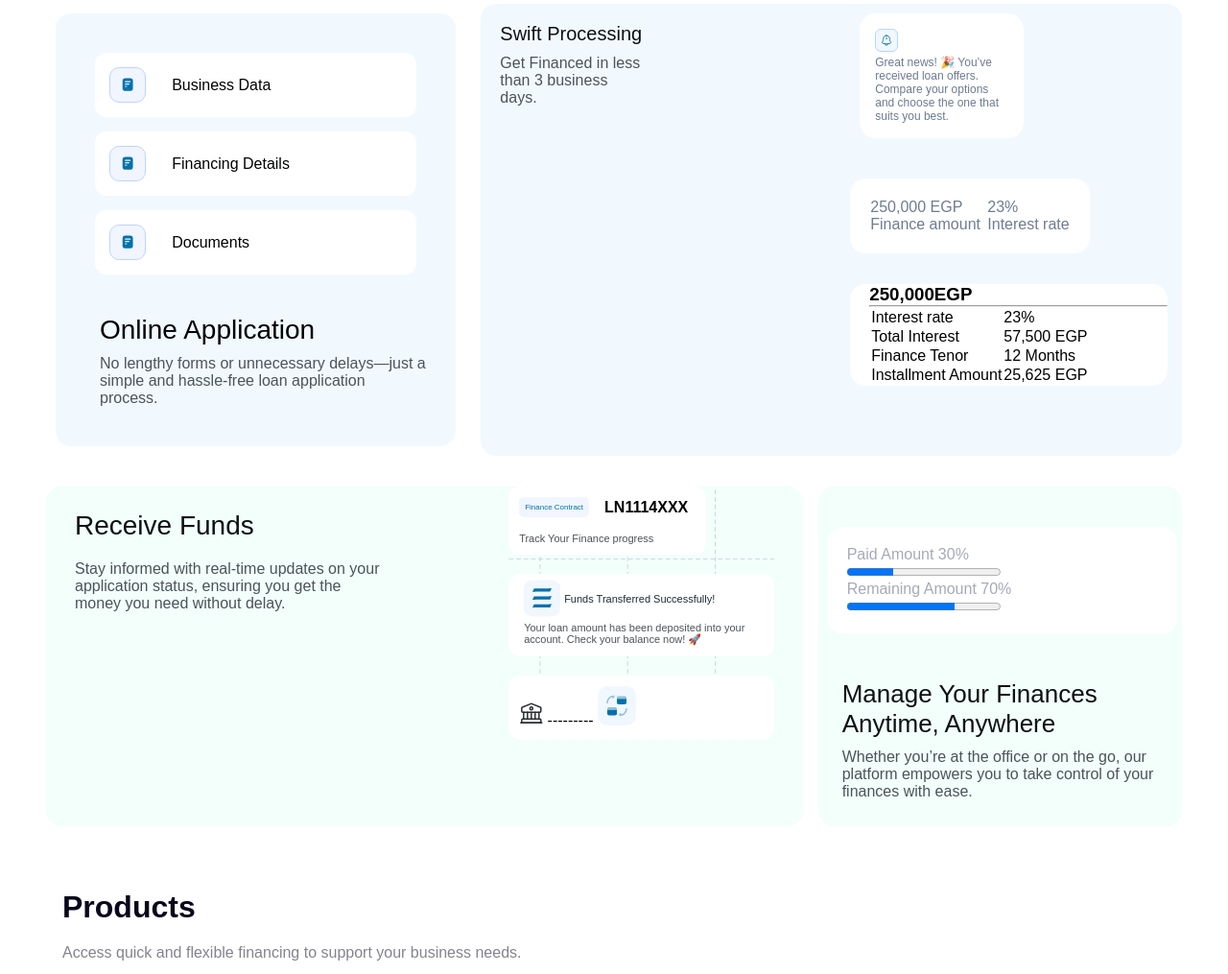
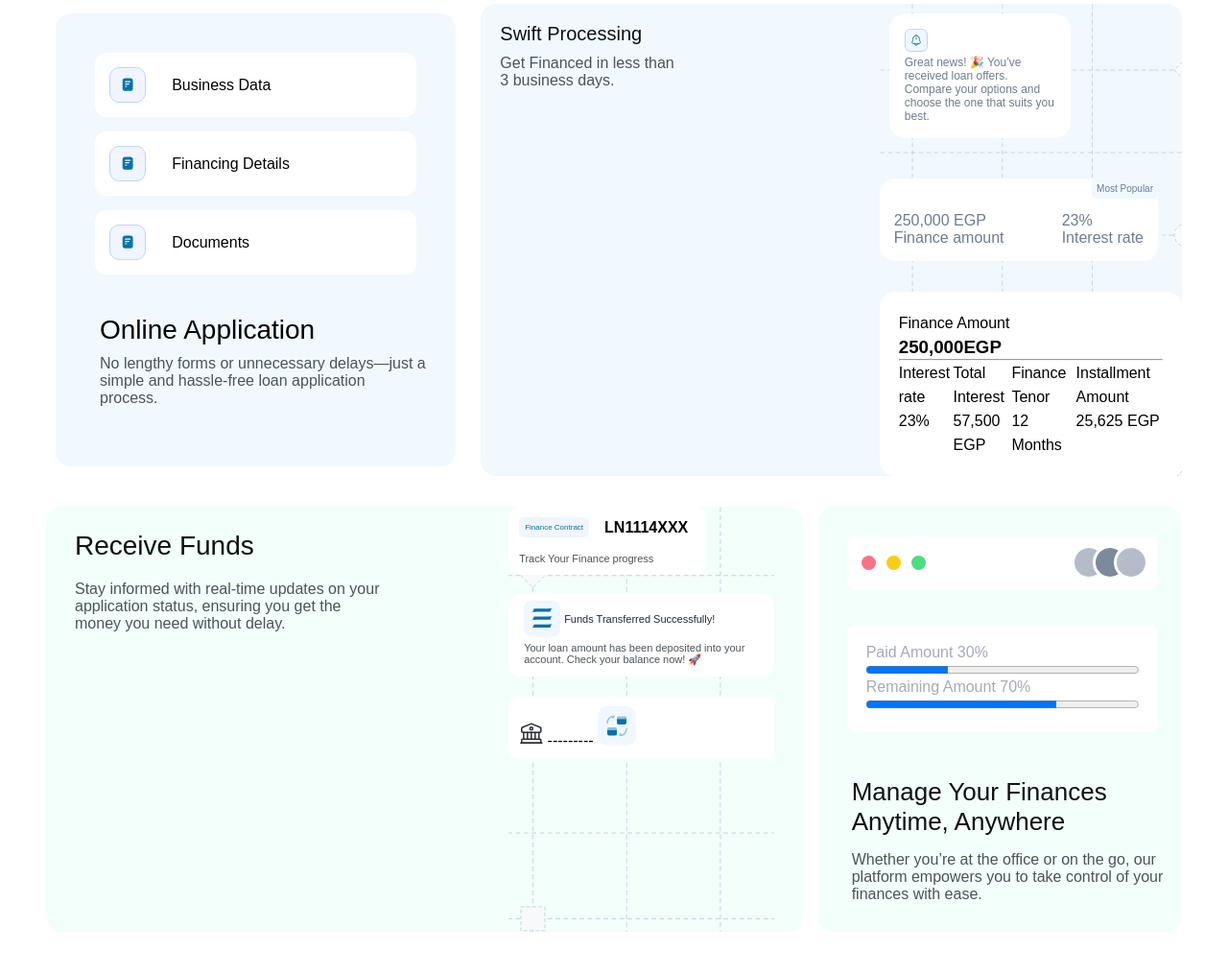
Before and after one commit to Marley103/EFG-SMEs-Clone, a plain HTML site: page index.html in a window 1280 px wide. Shown: the part 952-1967 px from the top of the page at 96% size. Drawn offline with Linux system fonts and the light colour scheme.

Commit message:
styles updated

```diff
--- a/index.html
+++ b/index.html
@@ -99,29 +99,30 @@
                                 <p>23%</p>
                                 <p>Interest rate</p>
                             </div>
-                            <!-- <p>12 Months</p> -->
+                            <div class="hint">Most Popular</div>
                         </div>
                         <div class="rect">
+                            <p>Finance Amount</p>
                             <h3>250,000EGP</h3>
                             <hr>
-                            <table>
-                                <tr>
-                                    <td>Interest rate</td>
-                                    <td>23%</td>
-                                </tr>
-                                <tr>
-                                    <td>Total Interest</td>
-                                    <td>57,500 EGP</td>
-                                </tr>
-                                <tr>
-                                    <td>Finance Tenor</td>
-                                    <td>12 Months</td>
-                                </tr>
-                                <tr>
-                                    <td>Installment Amount</td>
-                                    <td>25,625 EGP</td>
-                                </tr>
-                            </table>
+                            <div class="super">
+                                <div>
+                                    <p>Interest rate</p>
+                                    <p>23%</p>
+                                </div>
+                                <div>
+                                    <p>Total Interest</p>
+                                    <p>57,500 EGP</p>
+                                </div>
+                                <div>
+                                    <p>Finance Tenor</p>
+                                    <p>12 Months</p>
+                                </div>
+                                <div>
+                                    <p>Installment Amount</p>
+                                    <p>25,625 EGP</p>
+                                </div>
+                            </div>
                         </div>
                     </div>
                 </div>
@@ -169,14 +170,25 @@
                     </div>
                 </div>
                 <div class="box4">
-                    <div class="border"></div>
+                    <div class="border">
+                        <div class="child">
+                            <div class="min-cir1"></div>
+                            <div class="min-cir2"></div>
+                            <div class="min-cir3"></div>
+                        </div>
+                        <div class="child">
+                            <div class="circle1"></div>
+                            <div class="circle2"></div>
+                            <div class="circle3"></div>
+                        </div>
+                    </div>
                     <div class="prog">
                         <div>Paid Amount 30%</div>
                         <progress id="file" value="30" max="100"> 30% </progress>
                         <div>Remaining Amount 70%</div>
                         <progress id="file" value="70" max="100"> 70% </progress>
                     </div>
-                    <div class="write">
+                    <div>
                         <h3>Manage Your Finances Anytime, Anywhere</h3>
                         <p>Whether you’re at the office or on the go, our platform empowers you to take control of
                             your
@@ -371,8 +383,9 @@
                     <span>© 2025 All rights reserved EFG Finance SMEs S.A.E.</span>
                 </div>
                 <div class="facebook">
-                    <span>Customer Protection Guide</span>
-                    <span>Follow Us:</span>
+                    <span class="span1">Customer Protection Guide</span>
+                    <span class="span2">Privacy Policy Guide</span>
+                    <span class="span3">Follow Us: </span>
                 </div>
                 <div>
                     <img src="Imgs/facebook.svg" alt="facebook">
--- a/style.css
+++ b/style.css
@@ -184,12 +184,9 @@ header img {
     border-radius: 16px;
 }
 
-/* .sec2 {
-    background-image: url(Imgs/receive-bg.svg);
-    background-position: center;
-    background-repeat: repeat;
-    background-size: cover;
-} */
+.first {
+    width: 60%;
+}
 
 .first h3 {
     padding: 20px 20px 10px 20px;
@@ -210,7 +207,7 @@ header img {
     background-color: white;
     margin: 10px;
     padding: 15px;
-    width: 40%;
+    width: 50%;
     border-radius: 16px;
 }
 
@@ -229,24 +226,41 @@ header img {
 .square {
     display: flex;
     justify-content: space-between;
-    border: 1px white solid;
     background-color: white;
-    width: 60%;
-    padding: 20px;
+    padding: 15px;
+    padding-top: 35px;
     color: #6E7C91;
     border-radius: 16px;
+    margin-right: 25px;
+    position: relative;
+
+    .hint {
+        position: absolute;
+        right: 0;
+        background-color: #F1F9FF;
+        top: 0;
+        padding: 5px;
+        font-size: 10px;
+        border-radius: 5px;
+    }
 }
 
 .rect {
     border: none;
     background-color: white;
     border-radius: 16px;
-    padding-left: 20px;
-    margin-right: 15px;
+    padding: 20px;
+    margin-right: 0px;
+    line-height: 25px;
+}
+
+.super {
+    display: flex;
 }
 
 .flex2 {
     display: flex;
+    background-image: url(Imgs/receive-bg.svg);
     flex-direction: column;
     gap: 2rem;
 }
@@ -273,7 +287,7 @@ header img {
 
     display: flex;
     gap: 2rem;
-    padding: 0px 30px 90px 30px;
+    padding: 0px 30px 0px 30px;
     background-color: #F2FFFB;
     border: 0px transparent solid;
     border-radius: 16px;
@@ -394,24 +408,95 @@ header img {
 
 .prog {
     background-color: white;
-    border-radius: 16px;
+    border-radius: 8px;
     padding: 20px;
+    margin: 5px 20px 15px 20px;
+}
+
+.prog progress {
+    width: 100%;
 }
 
 .prog div {
     color: #A6A9B9;
 }
 
+.border {
+    background-color: white;
+    height: 100%;
+    display: flex;
+    align-items: center;
+    border-radius: 8px;
+    justify-content: space-between;
+    margin: 20px 20px 0px 20px;
+}
+
+.child {
+    display: flex;
+    gap: 0.7rem;
+    margin: 10px 10px 10px 15px;
+}
+
+.min-cir1 {
+    width: 15px;
+    height: 15px;
+    border-radius: 50%;
+    background-color: #FB7185;
+    border: none;
+}
+
+.min-cir2 {
+    width: 15px;
+    height: 15px;
+    border-radius: 50%;
+    background-color: #FACC15;
+    border: none;
+}
+
+.min-cir3 {
+    width: 15px;
+    height: 15px;
+    border-radius: 50%;
+    background-color: #4ADE80;
+    border: none;
+}
+
+.circle1 {
+    width: 30px;
+    height: 30px;
+    border-radius: 50%;
+    background-color: #B5BCC9;
+    border: 3px solid white;
+}
+
+.circle2 {
+    width: 30px;
+    height: 30px;
+    border-radius: 50%;
+    background-color: #7D899C;
+    border: 3px solid white;
+    margin-left: -25px;
+}
+
+.circle3 {
+    width: 30px;
+    height: 30px;
+    border-radius: 50%;
+    background-color: #B5BCC9;
+    border: 3px solid white;
+    margin-left: -25px;
+}
+
 .box4 h3 {
     color: #0E1012;
     font-size: 26px;
     font-weight: 500;
-    padding: 15px 15px 5px 15px;
+    margin-left: 25px;
 }
 
 .box4 p {
     color: #4C5359;
-    padding: 5px 15px 15px 15px;
+    margin: 15px 10px 25px 25px;
 }
 
 .sec2 h2 {
@@ -767,6 +852,19 @@ header img {
     align-items: center;
 }
 
+.span1 {
+    padding-right: 50px;
+}
+
+.span2 {
+    border-right: 1px solid white;
+    padding-right: 50px;
+}
+
+.span3 {
+    padding-left: 50px;
+}
+
 .footer3 {
     padding: 20px 0px 0px 0px;
     display: flex;
```
